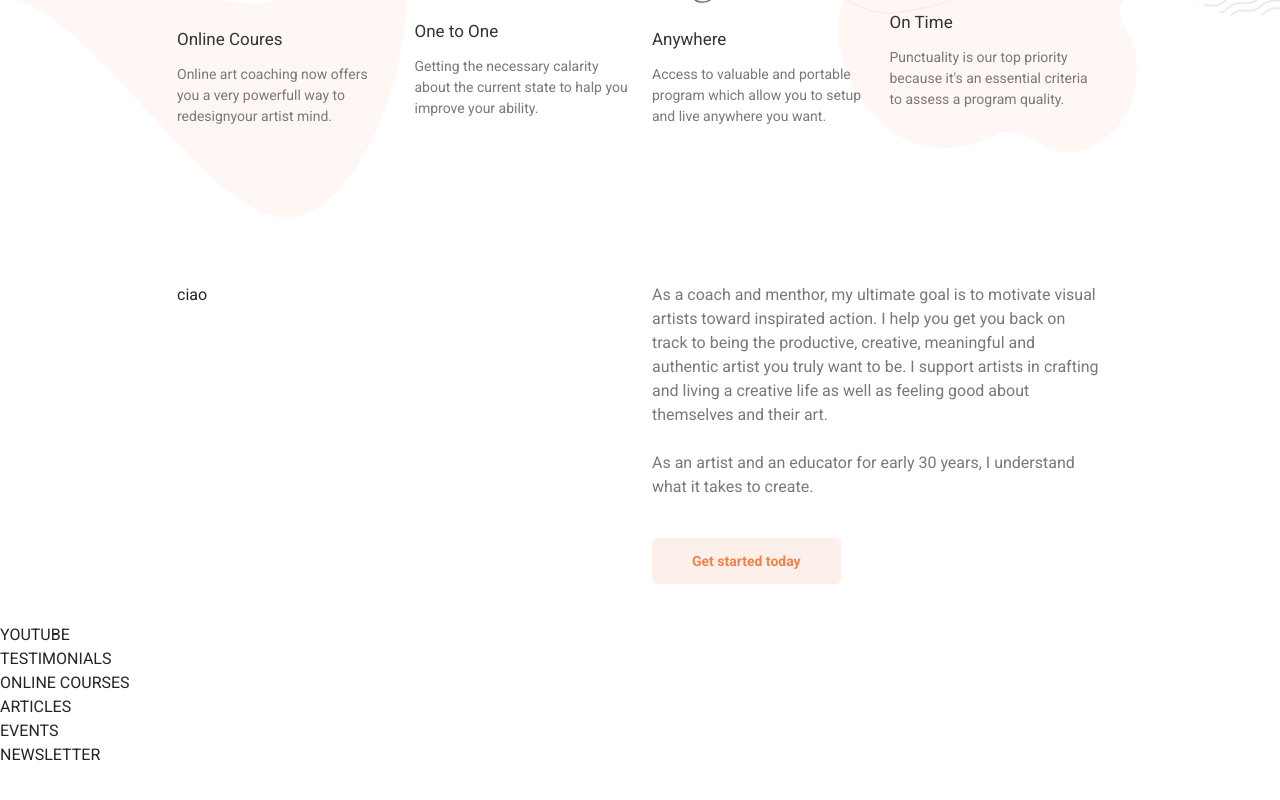
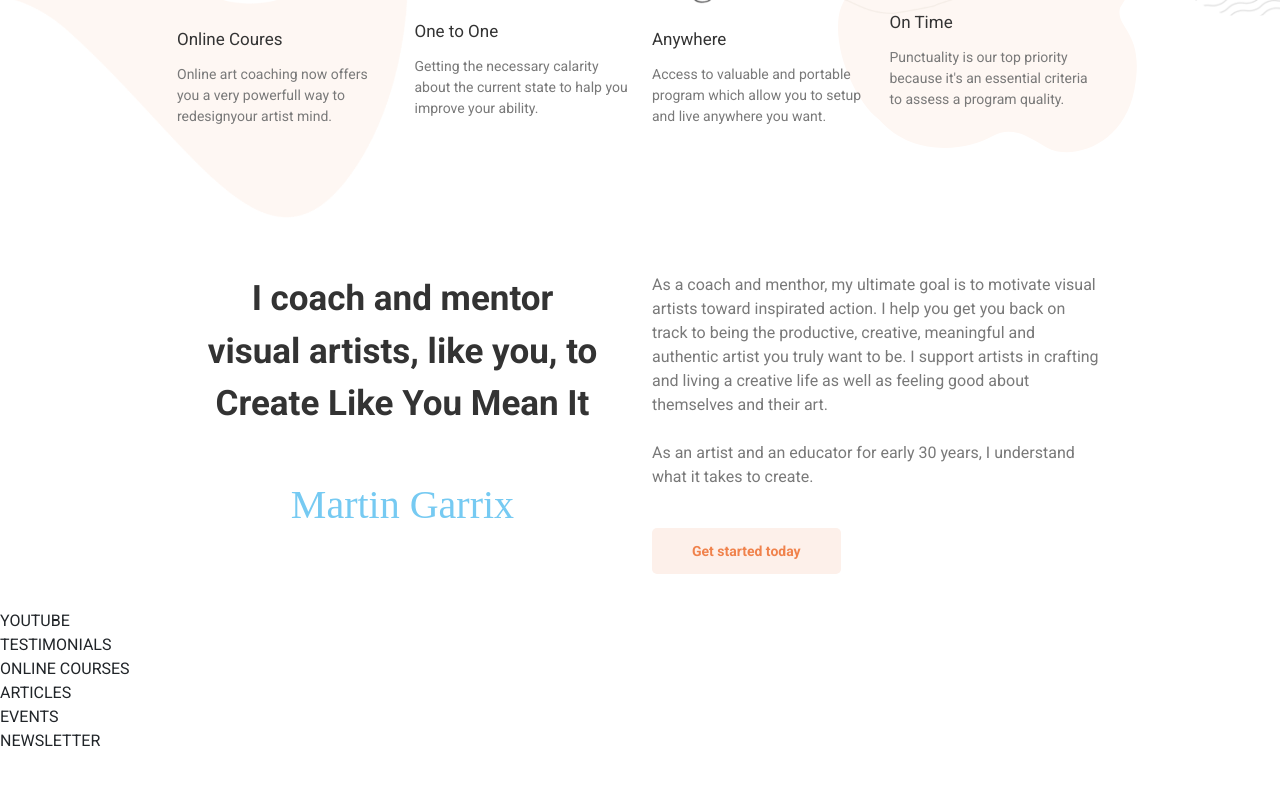
Before and after one commit to AndreaCasentini93/proj-html-vuejs, a Vue app: page / in a window 1280 px wide. Shown: the part 1098-1898 px from the top of the page. Built offline with nearby package versions, Linux system fonts and the light colour scheme; a small style sheet from the web is missing.

Commit message:
Create Like Complete

```diff
--- a/src/components/CreateLike.vue
+++ b/src/components/CreateLike.vue
@@ -5,13 +5,14 @@
                 <div class="col-10 offset-1">
                     <div class="row">
                         <!-- COLUMN LEFT -->
-                        <div class="col-12 col-md-6">
-                            ciao
+                        <div class="col-12 col-md-6 text-center column_left">
+                            <h3>I coach and mentor visual artists, like you, to Create Like You Mean It</h3>
+                            <h2>Martin Garrix</h2>
                         </div>
                         <!-- /COLUMN LEFT -->
 
                         <!-- COLUMN RIGHT -->
-                        <div class="col-12 col-md-6">
+                        <div class="col-12 col-md-6 column_right">
                             <p>
                                 As a coach and menthor, my ultimate goal is to motivate visual artists toward inspirated action. I help you get you back on track to being the productive, creative, meaningful and authentic artist you truly want to be. I support artists in crafting and living a creative life as well as feeling good about themselves and their art.
                                 <br>
@@ -39,12 +40,46 @@ export default {
     @import '../assets/style/mixins.scss';
 
     section {
-        padding-top: 50px;
-        padding-bottom: 50px;
+        padding-top: 40px;
+        padding-bottom: 40px;
+    }
+
+    .column_left {
+        padding: 0 40px;
+
+        h2 {
+            @include section-title-40px;
+            margin-bottom: 40px;
+        }
+
+        h3 {
+            line-height: 1.5;
+            margin-bottom: 50px;
+            font-size: 35px;
+            font-weight: 700;
+            color: $sub-title-color;
+        }
     }
 
     p {
         margin-bottom: 50px;
         color: $base-color;
     }
+
+    @media screen and (max-width: 991px) {
+            div {
+                h2 {
+                    font-size: 30px !important;
+                }
+
+                h3 {
+                    font-size: 20px !important;
+                    margin-bottom: 10px !important;
+                }
+
+                p {
+                    font-size: 14px !important;
+                }
+            }
+        }
 </style>
--- a/src/components/Jumbotron.vue
+++ b/src/components/Jumbotron.vue
@@ -12,7 +12,7 @@
 
         <!-- TEXT -->
         <div class="text-center">
-            <h2>Hello, Im Matin</h2>
+            <h2>Hello, Im Martin</h2>
             <h3>Artist Coaching And Mentoring<br>Might Be For You</h3>
             <a href="#" class="btn_type_2">Get started today</a>
         </div>
```
